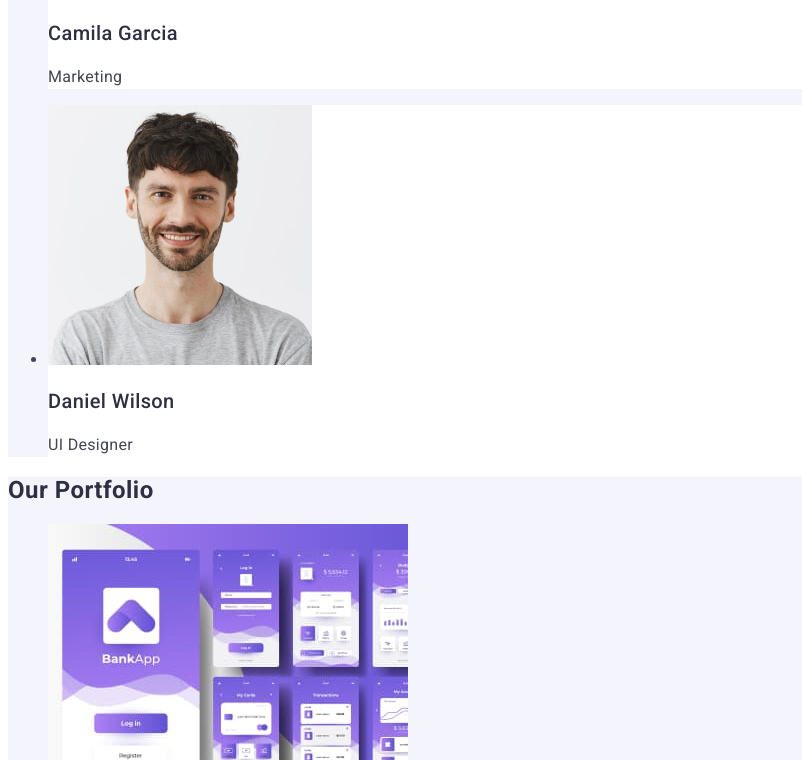
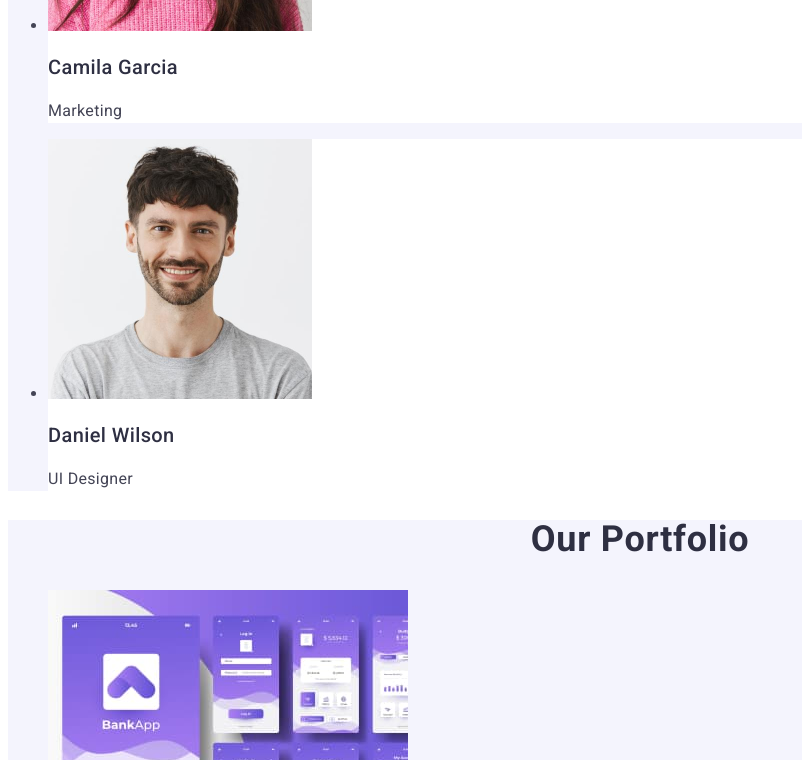
Before and after one commit to ssKyryloss/goit-markup-hw-02, a plain HTML site: page index.html in a window 1280 px wide. Shown: the part 1829-2589 px from the top of the page, without its empty margins (0-802 px from the left). Drawn offline with Linux system fonts and the light colour scheme.

Commit message:
Update style.css

```diff
--- a/css/style.css
+++ b/css/style.css
@@ -77,6 +77,7 @@ body {
 }
 .section-one-header {
     color: var(--NAVY-BLUE, #2E2F42);
+    text-align: center;
         font-size: 20px;
         font-weight: 500;
         line-height: 1.2;
@@ -94,7 +95,7 @@ body {
 }
 .section-two-header-one {
     color: var(--NAVY-BLUE, #2E2F42);
-    text-align: center
+    text-align: center;
         font-size: 36px;
         font-weight: 700;
         line-height: 1.11;
@@ -130,13 +131,12 @@ body {
 }
 .section-one-header-two {
         color: var(--NAVY-BLUE, #2E2F42);
-        text-align: center
         font-size: 36px;
         font-weight: 700;
         line-height: 1.11;
         letter-spacing: 0.02em;
         text-transform: capitalize;
-
+        text-align: center;
 }
 .section-three-header {
     color: var(--NAVY-BLUE, #2E2F42);
```
